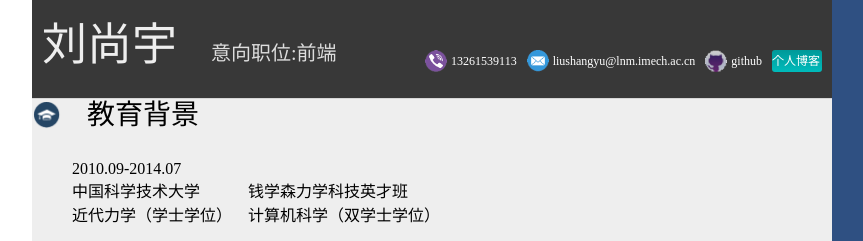
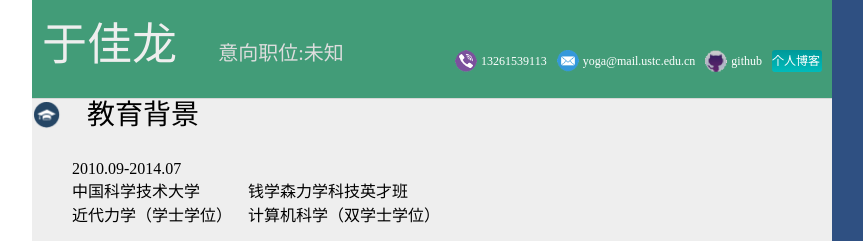
Before and after one commit to yogadragon/index, a plain HTML site: page index.html in a window 1280 px wide. Shown: the top 241 px of the page, 128-991 px from the left. Drawn offline with Linux system fonts and the light colour scheme.

Commit message:
no message

```diff
--- a/circle/demo.css
+++ b/circle/demo.css
@@ -10,6 +10,6 @@
 	background: rgba(0,255,102,0.5);
 	background: linear-gradient(top,#00a,#00a,#00a);
 	background: -moz-linear-gradient(top,#0F6,#26b,#0F6);
-	background: -webkit-linear-gradient(top,#0af,#049);
+	background: -webkit-linear-gradient(top,#00af,#049);
 	background: -o-linear-gradient(top,#0af,#049);
 	}
--- a/index.html
+++ b/index.html
@@ -11,21 +11,20 @@
 <div class="resume">
     <div class = "navigator clearfix" >
         <div class = "title">
-            <span class = "title_name">刘尚宇</span>
-            <span class = "title_position">意向职位:前端</span>
+            <span class = "title_name">于佳龙 </span>
+            <span class = "title_position">意向职位:未知</span>
         </div>
         <div class = "contact">
             <ul>
                 <li class = "phone">
                 </li>
                 <li class = "email">
-                    <a class = "link" href="mailto:liushangyu@lnm.imech.ac.cn">liushangyu@lnm.imech.ac.cn</a>
+                    <a class = "link" href="mailto:yoga@mail.ustc.edu.cn">yoga@mail.ustc.edu.cn</a>
                 </li>
                 <li class = "github">
-                	<a class = "link" href="https://github.com/ironlionliu/">github</a>
+                	<a class = "link" href="https://github.com/yogadragon" target="_blank">github</a>
                 </li>
-
-                <li class = "blog"><a href="http://shangyuliu.postach.io/">个人博客</a></li>
+                <li class = "blog"><a href="http://yogadragon.postach.io">个人博客</a></li>
             </ul>
         </div>
         <div class = "privateinfo">
--- a/style.css
+++ b/style.css
@@ -13,7 +13,7 @@
 	clear: both;
 	}
 .navigator{
-	background: rgba(10,10,10,0.8);/**/
+	background: rgba(23,135,91,0.8);/**/
 	border-bottom: 1px rgb(214,214,214) solid;
 	position: fixed;
 	z-index: 100;
```
